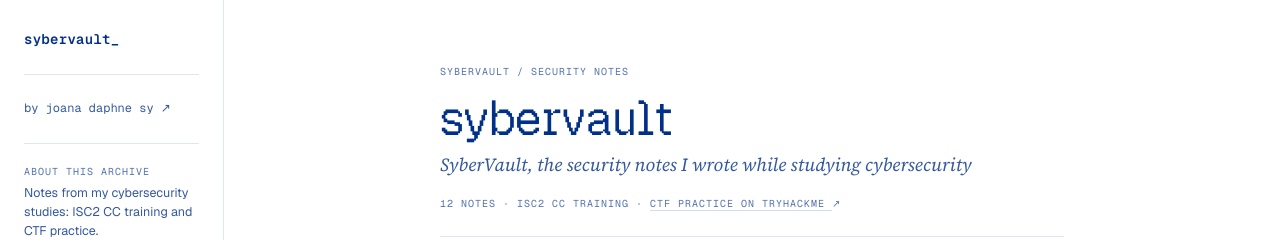
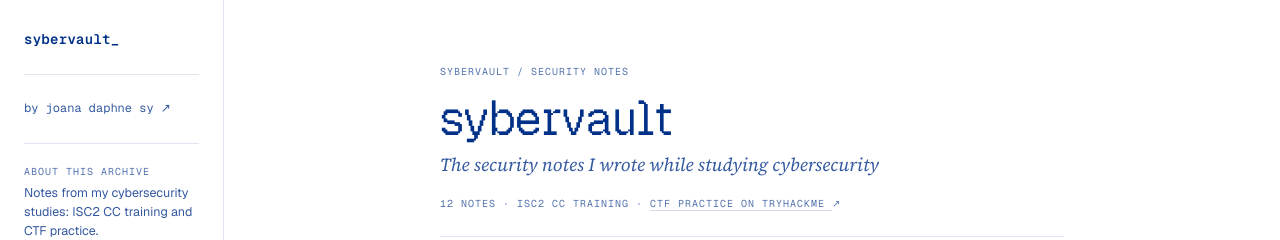
Before and after one commit to dvphnc/sybervault, a plain HTML site: page index.html in a window 1280 px wide. Shown: the top 240 px of the page. Drawn offline with nearby package versions, Linux system fonts and the light colour scheme.

Commit message:
Archive subtitle: drop the repeated name

```diff
--- a/index.html
+++ b/index.html
@@ -52,7 +52,7 @@
     <div class="wrap read">
       <p class="micro crumb enter" style="--d:50ms">sybervault / security notes</p>
       <h1 class="page-title enter" style="--d:90ms">sybervault</h1>
-      <p class="read-sub enter" style="--d:130ms">SyberVault, the security notes I wrote while studying cybersecurity</p>
+      <p class="read-sub enter" style="--d:130ms">The security notes I wrote while studying cybersecurity</p>
       <p class="read-meta micro enter" style="--d:170ms">12 notes · isc2 cc training · <a class="tl" href="https://tryhackme.com/p/dvphnc" target="_blank" rel="noopener">ctf practice on tryhackme <span class="arr">↗</span></a></p>
 
       <ul class="notes enter" style="--d:210ms;margin-top:1.5rem">
```
